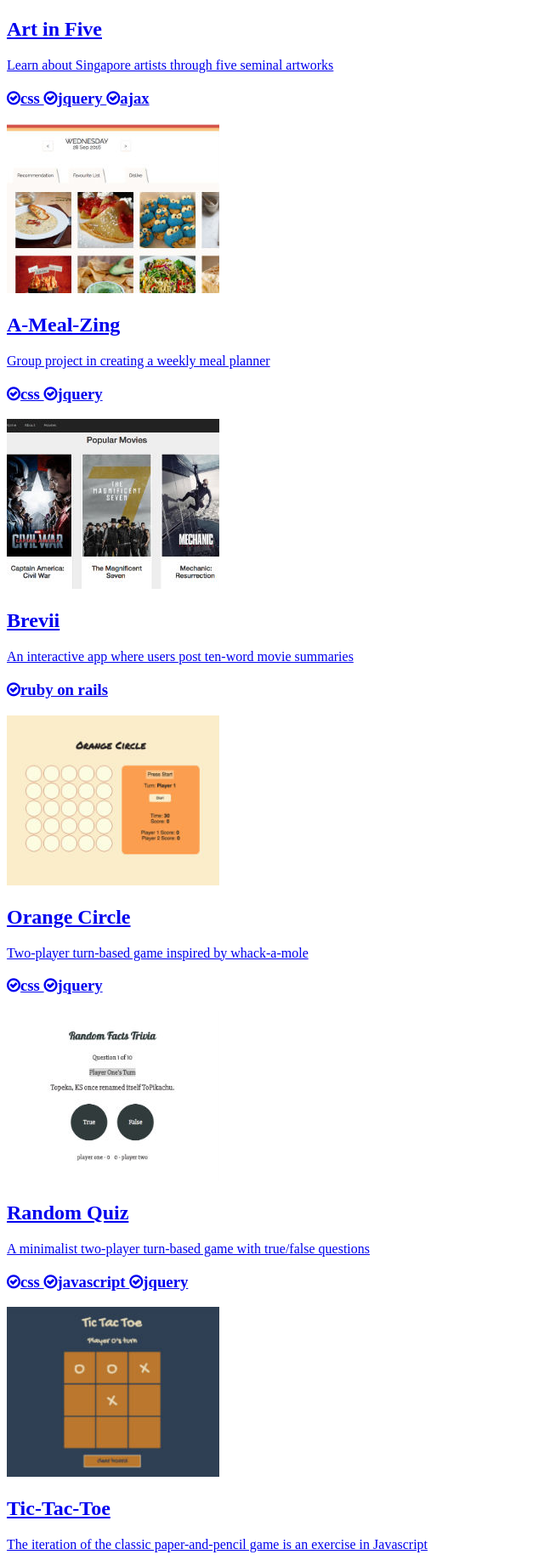
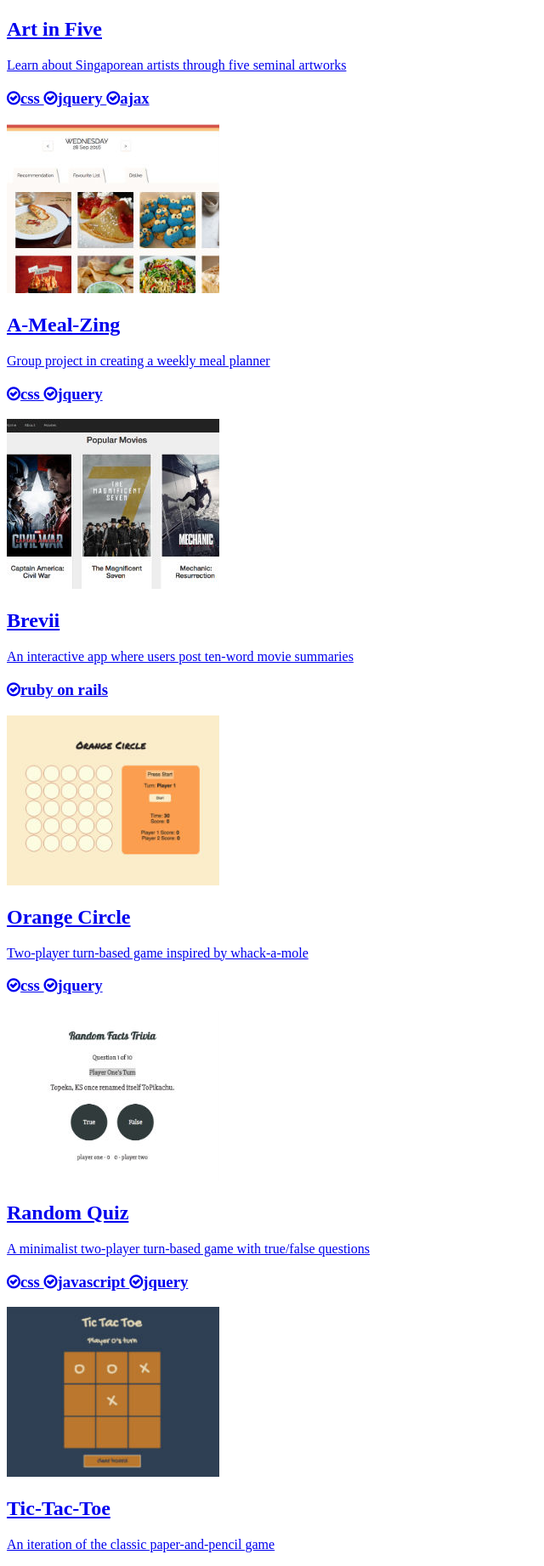
Before and after one commit to steph-wong/hello, a plain HTML site: page index.html in a window 1280 px wide. Shown: the part 4395-6238 px from the top of the page at 85% size, without its empty margins (0-640 px from the left). Drawn offline with Linux system fonts and the light colour scheme; files whose address does not match are found by name.

Commit message:
edited portoflio text

```diff
--- a/index.html
+++ b/index.html
@@ -193,7 +193,7 @@
               <img class="img-responsive" src="images/ed-impressionist.jpg" alt="">
               <div class="overlay">
                 <h2>Gendered Gaze</h2>
-                <p>Academic paper on gendered	gaze and flâneurism	in Impressionist	paintings
+                <p>Academic paper on gendered	gaze and flâneurism	in Impressionist paintings
                 </p>
                 <h3>
                   <i class="fa fa-paperclip" aria-hidden="true"></i>academic
@@ -218,7 +218,7 @@
               <img class="img-responsive" src="images/wd-art.jpg" alt="">
               <div class="overlay">
                 <h2>Art in Five</h2>
-                <p>Learn about Singapore artists through five seminal artworks</p>
+                <p>Learn about Singaporean artists through five seminal artworks</p>
                 <h3>
                   <i class="fa fa-check-circle-o" aria-hidden="true"></i>css
                   <i class="fa fa-check-circle-o" aria-hidden="true"></i>jquery
@@ -299,7 +299,7 @@
               <img class="img-responsive" src="images/wd-tictactoe.jpg" alt="">
               <div class="overlay">
                 <h2>Tic-Tac-Toe</h2>
-                <p>The iteration of the classic paper-and-pencil game is an exercise in Javascript</p>
+                <p>An iteration of the classic paper-and-pencil game</p>
                 <h3>
                   <i class="fa fa-check-circle-o" aria-hidden="true"></i>css
                   <i class="fa fa-check-circle-o" aria-hidden="true"></i>javascript
```
